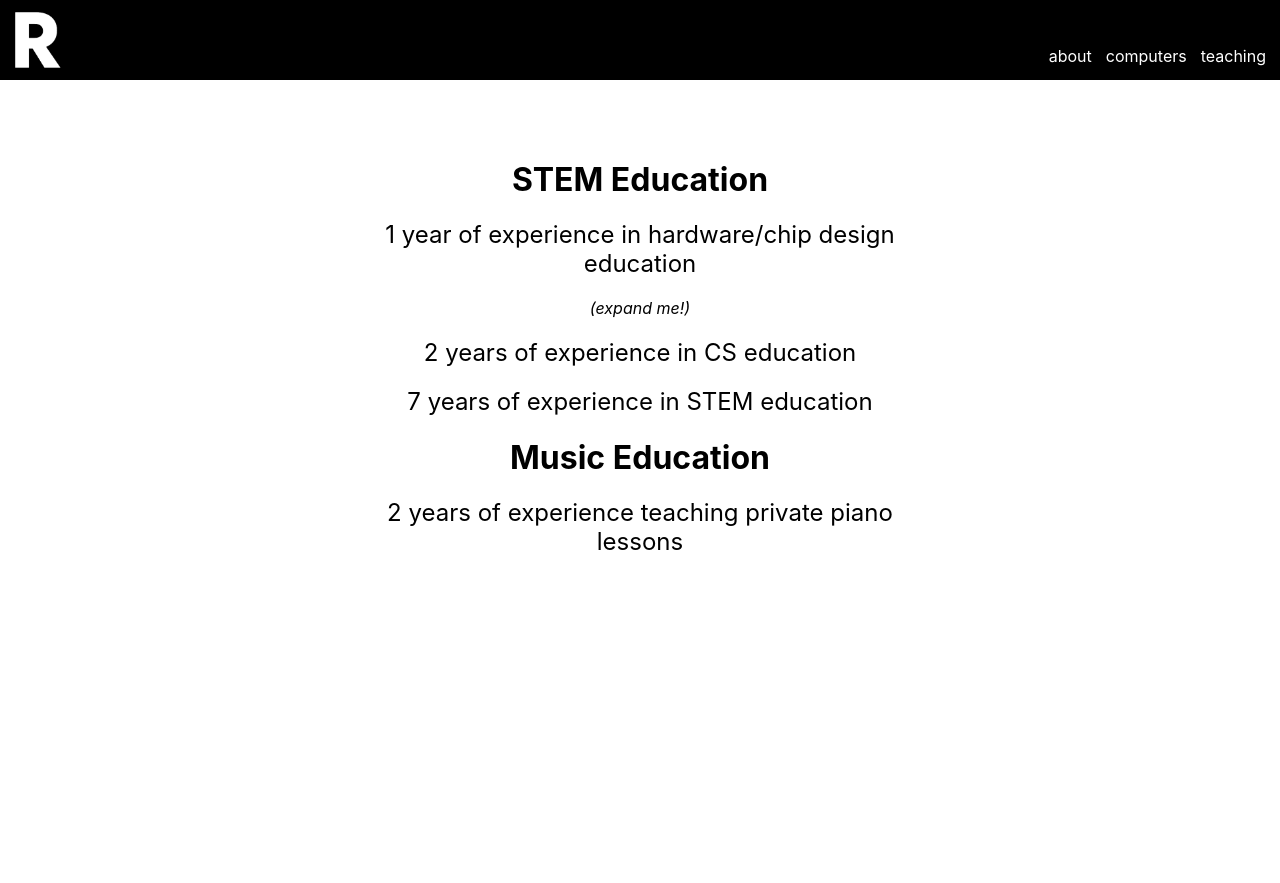
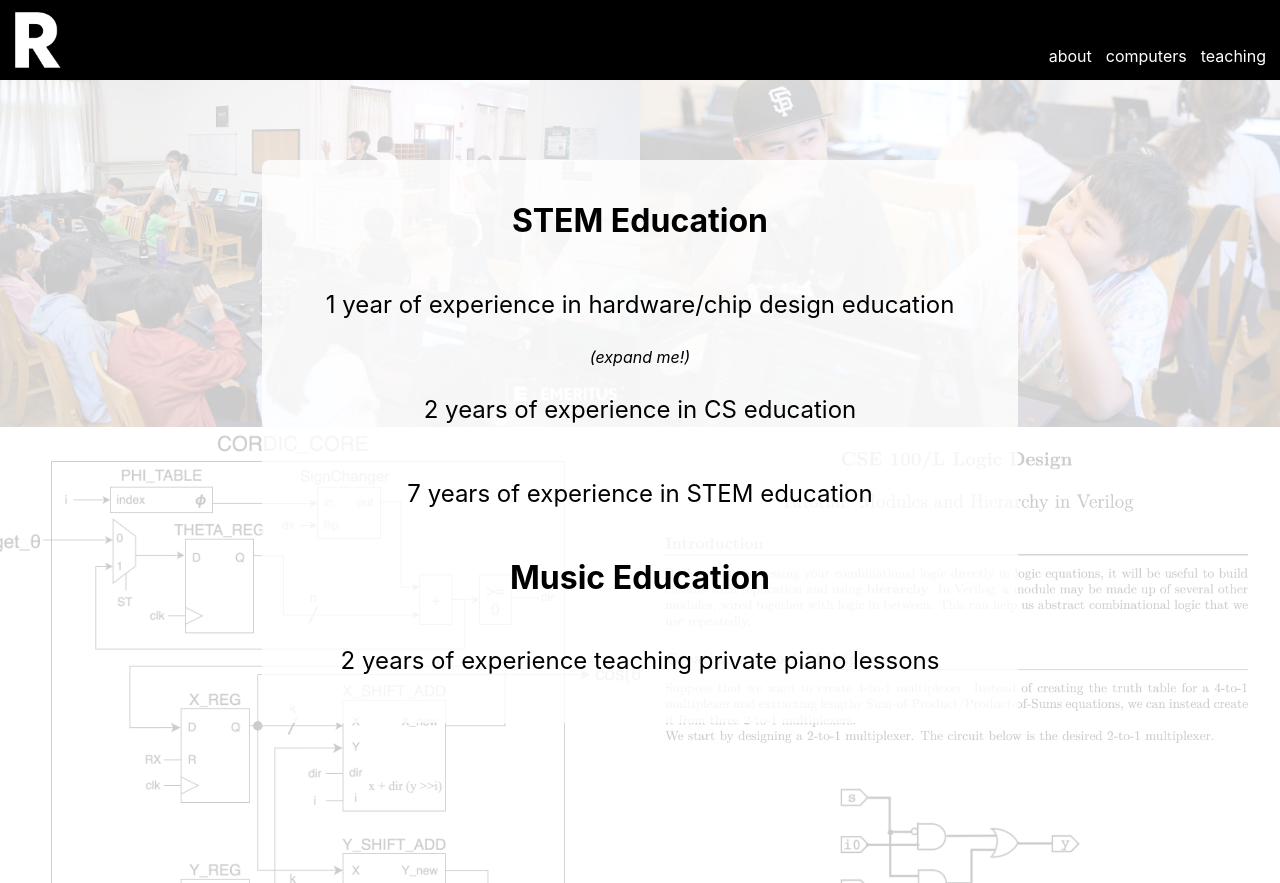
Before and after one commit to rphlhuang/rphlhuang.github.io, a React (Create React App) app: page /teaching in a window 1280 px wide. Before the commit the page ends 800 px from the top, so only its background shows below. Built offline with nearby package versions, Linux system fonts and the light colour scheme.

Commit message:
main container width adjust

```diff
--- a/src/App.js
+++ b/src/App.js
@@ -11,7 +11,7 @@ function App() {
     <BrowserRouter basename="/">
       <Routes>
         <Route path="/" element={<About />} />
-        {/* <Route path="/blog" element={<Blog />} /> */}
+        <Route path="/blog" element={<Blog />} />
         <Route path="/computers" element={<Engineering />} />
         <Route path="/music" element={<Music />} />
         <Route path="/teaching" element={<Education />} />
--- a/src/Education.css
+++ b/src/Education.css
@@ -1,7 +1,9 @@
 .main-container-edu {
-    margin: 10vh 30vw 20vh 30vw;
+    margin: 10vh auto 20vh;       /* center horizontally */
+    max-width: 80vw;              /* container width you can adjust */
+    display: flex;
+    justify-content: center;
     align-items: center;
-    text-align: center;
     position: relative;
 }
 
@@ -16,9 +18,11 @@
 
 .main-container-edu h2:hover {
     background-color: #e0e0e0;
+    cursor: pointer;
 }
 .main-container-edu h2 {
     font-weight: normal;
+    padding: 1vh 1vw 1vh 1vw;
 }
 
 .background-images {
@@ -45,12 +49,18 @@
 
 .content-overlay {
     position: relative;
+    flex: 1;                      /* fill the container’s width */
+    max-width: 70%;              /* prevent overflow */
     z-index: 1;
     background-color: rgba(255, 255, 255, 0.8);
     padding: 20px;
     border-radius: 8px;
     max-height: 80vh;
     overflow: hidden;
+    display: flex;
+    flex-direction: column;
+    align-items: center;    /* center headings/buttons horizontally */
+    text-align: center;      /* center inline text */
 }
 
 .experience-details {
@@ -59,6 +69,7 @@
     max-height: calc(80vh - 100px);
     overflow-y: auto;
     padding-right: 10px;
+    align-self: stretch;     /* let the scroll section fill the overlay’s width */
 }
 
 /* Add custom scrollbar styling */
--- a/src/Education.js
+++ b/src/Education.js
@@ -32,8 +32,8 @@ function Education() {
             <button
                 style={{
                     position: 'absolute',
-                    left: '20vw',
-                    marginTop: '10vh',
+                    left: '10vw',
+                    marginTop: '5vh',
                     padding: '8px 16px',
                     backgroundColor: 'white',
                     border: '1px solid #ccc',
@@ -53,6 +53,13 @@ function Education() {
             {!expanded && (
                 <>
                     <div className="main-container-edu">
+                        <div className="background-images">
+                            <img src={csed_1} alt="CS Education 1" />
+                            <img src={csed_2} alt="CS Education 2" />
+                            <img src={cse100_1} alt="CS Education 3" />
+                            <img src={cse100_2} alt="CS Education 4" />
+                        </div>
+                        <div className="content-overlay">
                             <h1>STEM Education</h1>
                             {firstTime && (<><h2 onClick={() => handleLabelClick("chip-design")}>1 year of experience in hardware/chip design education</h2><i>(expand me!)</i></>)}
                             {!firstTime && (<h2 onClick={() => handleLabelClick("chip-design")}>1 year of experience in hardware/chip design education</h2>)}
@@ -61,6 +68,7 @@ function Education() {
                             <h2 onClick={() => handleLabelClick("stem-ed")}>7 years of experience in STEM education</h2>
                             <h1>Music Education</h1>
                             <h2>2 years of experience teaching private piano lessons</h2>
+                        </div>
                     </div>
                 </>
             )}
```
Also changed, not shown: src/CustomNavbar.js (+7 -5 lines). Lines whose indentation alone changed are shown as unchanged.
